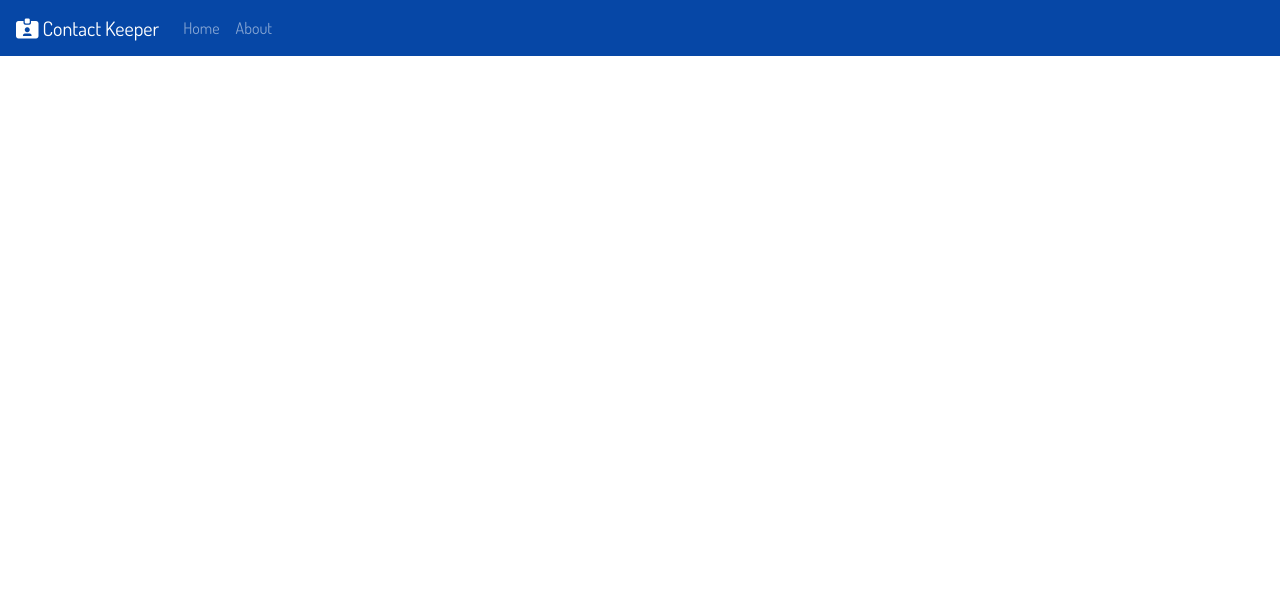
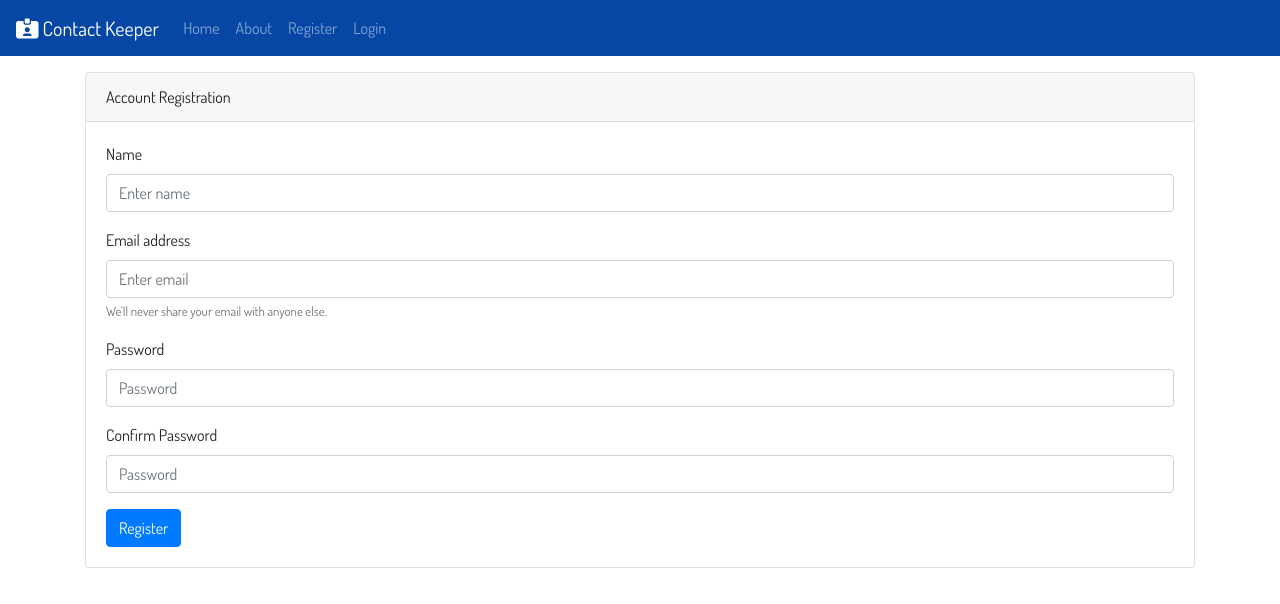
Before and after one commit to AlaaKanaan/contact-keeper-client, a React (Create React App) app: page /register in a window 1280 px wide. Shown: the top 604 px of the page. Built offline with nearby package versions, Linux system fonts and the light colour scheme.

Commit message:
add navbar and style

```diff
--- a/src/App.js
+++ b/src/App.js
@@ -3,6 +3,9 @@ import {BrowserRouter as Router, Route, Switch} from "react-router-dom";
 import Navbar from './components/layout/Navbar';
 import Home from './components/pages/Home';
 import About from './components/pages/About';
+import Register from './components/auth/Register';
+import Login from './components/auth/Login';
+
 import ContactState from './context/contact/ContactState';
 import AuthState from './context/auth/AuthState';
 
@@ -13,10 +16,12 @@ const App = () => {
                 <Router>
                     <Fragment>
                         <Navbar/>
-                        <div className="container">
+                        <div className="container pt-3">
                             <Switch>
                                 <Route exact path='/' component={Home}/>
                                 <Route exact path='/about' component={About}/>
+                                <Route exact path='/register' component={Register}/>
+                                <Route exact path='/login' component={Login}/>
                             </Switch>
                         </div>
                     </Fragment>
--- a/src/components/auth/Login.js
+++ b/src/components/auth/Login.js
@@ -0,0 +1,56 @@
+import React, {useState} from 'react';
+
+const Login = () => {
+
+
+    const [user, setUser] = useState({
+        email: '',
+        password: ''
+    });
+
+
+    const {email, password} = user;
+
+
+    const onChange = (e) => {
+        setUser({...user, [e.target.name]: e.target.value})
+    };
+    const onSubmit = (e) => {
+        e.preventDefault();
+        console.log(user);
+    };
+
+    return (
+        <div className="card">
+            <div className="card-header">
+                Account Login
+            </div>
+            <div className="card-body">
+                <form onSubmit={onSubmit}>
+                    <div className="form-group">
+                        <label htmlFor="email">Email address</label>
+                        <input type="email" className="form-control"
+                               name="email"
+                               value={email}
+                               onChange={onChange}
+                               required
+                               placeholder="Enter email"/>
+                    </div>
+                    <div className="form-group">
+                        <label htmlFor="password">Password</label>
+                        <input type="password" className="form-control" name="password"
+                               name='password'
+                               value={password}
+                               onChange={onChange}
+                               required
+                               placeholder="Password"/>
+                    </div>
+
+                    <button type="submit" className="btn btn-primary">Login</button>
+                </form>
+            </div>
+        </div>
+    );
+};
+
+export default Login;
--- a/src/components/auth/Register.js
+++ b/src/components/auth/Register.js
@@ -1,9 +1,74 @@
-import React from 'react';
+import React, {useState} from 'react';
 
-const Register = props => {
+const Register = () => {
+
+
+    const [user, setUser] = useState({
+        name: '',
+        email: '',
+        password: '',
+        password2: '',
+    });
+
+
+    const {name, email, password, password2} = user;
+
+
+    const onChange = (e) => {
+        setUser({...user, [e.target.name]: e.target.value})
+    };
+    const onSubmit = (e) => {
+        e.preventDefault();
+        console.log(user);
+    };
+
     return (
-        <div>
+        <div className="card">
+            <div className="card-header">
+                Account Registration
+            </div>
+            <div className="card-body">
+                <form onSubmit={onSubmit}>
+                    <div className="form-group">
+                        <label htmlFor="name">Name</label>
+                        <input type="text" className="form-control" name="name"
+                               value={name}
+                               onChange={onChange}
+                               placeholder="Enter name"/>
+                    </div>
+                    <div className="form-group">
+                        <label htmlFor="email">Email address</label>
+                        <input type="email" className="form-control"
+                               name="email"
+                               value={email}
+                               onChange={onChange}
+                               placeholder="Enter email"/>
+                        <small id="emailHelp" className="form-text text-muted">We'll never share your email with
+                            anyone
+                            else.
+                        </small>
+                    </div>
+                    <div className="form-group">
+                        <label htmlFor="password">Password</label>
+                        <input type="password" className="form-control" name="password"
+                               name='password'
+                               value={password}
+                               onChange={onChange}
+                               placeholder="Password"/>
+                    </div>
 
+                    <div className="form-group">
+                        <label htmlFor="password">Confirm Password</label>
+                        <input type="password2" className="form-control" name="password"
+                               name='password2'
+                               value={password2}
+                               onChange={onChange}
+                               placeholder="Password"/>
+                    </div>
+
+                    <button type="submit" className="btn btn-primary">Register</button>
+                </form>
+            </div>
         </div>
     );
 };
--- a/src/components/layout/Navbar.js
+++ b/src/components/layout/Navbar.js
@@ -21,6 +21,12 @@ const Navbar = ({title, icon}) => {
                     <li className="nav-item">
                         <Link to='/about' className="nav-link">About</Link>
                     </li>
+                    <li className="nav-item">
+                        <Link to='/register' className="nav-link">Register</Link>
+                    </li>
+                    <li className="nav-item">
+                        <Link to='/login' className="nav-link">Login</Link>
+                    </li>
                 </ul>
             </div>
         </nav>
```
